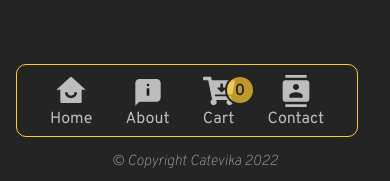
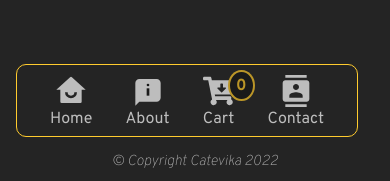
Before and after one commit to Catevika/catevika_shoplineart-client, a React (Vite) app: page / in a window 390 px wide. Shown: the part 660-841 px from the top of the page. Built offline with nearby package versions, Linux system fonts and the light colour scheme; no server answers; a web font is replaced by a local one; what pexels would draw is missing.

Commit message:
Fix Cart notif. + Add Remove from Cart

```diff
--- a/src/components/gallery/Gallery.jsx
+++ b/src/components/gallery/Gallery.jsx
@@ -93,7 +93,7 @@ export default function Gallery({ term })
 					</p>
 				</div>
 			)}
-			{term !== '' && nbPages === 0 ? <div className='error'>No matching result found. Try another term with a more detailed or a larger scope.</div> : null}
+			{term !== '' && nbPages === 0 ? <div className='error'>No matching result found.Try another term with a more detailed scope or a larger one.</div> : null}
 
 			{
 				!searching && !error && gallery?.length > 0 && (
--- a/src/components/sideBar/SideBar.jsx
+++ b/src/components/sideBar/SideBar.jsx
@@ -52,6 +52,7 @@ export default function SideBar()
 						</NavLink>
 					</li>
 					<li className='nav__item'>
+						<div className='nav__icon-notification-container'>
 							<NavLink
 								to='/cart'
 								title='Cart'
@@ -60,9 +61,10 @@ export default function SideBar()
 								}
 							>
 								<FaCartArrowDown className='nav__icon cart' />
-							<p title='Cart content' className='nav__icon-notification'>{cart.length}</p>
+								<p title='Cart content' className='nav__icon-notification'><strong>{cart.length}</strong></p>
 								{toggle ? <span>Cart</span> : null}
 							</NavLink>
+						</div>
 					</li>
 					<li className='nav__item'>
 						<NavLink
--- a/src/components/sideBar/sidebar.css
+++ b/src/components/sideBar/sidebar.css
@@ -58,20 +58,22 @@
   fill: var(--gold-70);
 }
 
-.nav__icon .cart {
+.nav__icon-notification-container {
   position: relative;
+  width: 100%;
 }
 
 .nav__icon-notification {
   position: absolute;
-  top: 255px;
-  right: 70px;
-  background-color: var(--gold-70);
-  color: var(--ultra-dark);
-  border: 2px solid var(--dark);
+  right: 40px;
+  top: -20px;
+  padding: 2px 6px 1px;
+  font-weight: 500;
+  color: var(--gold-70);
+  background-color: var(--ultra-dark);
+  border: 2px solid var(--gold-70);
   border-radius: 50%;
-  padding: 2px 8px 0;
-  font-weight: 500;
+  cursor: default;
 }
 
 @media screen and (max-width: 575px) {
@@ -108,8 +110,8 @@
   }
 
   .nav__icon-notification {
-    right: 30%;
-    top: 10px;
+    right: -20px;
+    top: -5px;
   }
 
   .nav__link {
--- a/src/context/cartContext/cartReducer.jsx
+++ b/src/context/cartContext/cartReducer.jsx
@@ -5,7 +5,8 @@ export const initialState = {
 	error: false
 };
 
-const CartReducer = (state, action) => {
+const CartReducer = (state, action) =>
+{
 	console.log(action);
 	switch (action.type) {
 		case 'ADD_TO_CART':
@@ -34,7 +35,7 @@ const CartReducer = (state, action) => {
 				newCart.splice(index, 1);
 			} else {
 				console.warn(
-					`Cant remove product (id: ${action.id}) as its not in cart!`
+					`Cant remove photo (id: ${action.id}) as its not in cart!`
 				);
 			}
 
--- a/src/pages/cart/Cart.jsx
+++ b/src/pages/cart/Cart.jsx
@@ -2,21 +2,19 @@ import { useContext } from 'react';
 import { Link } from 'react-router-dom';
 import { AuthContext } from '../../context/authContext/AuthContext';
 import { CartContext } from '../../context/cartContext/cartContext';
+import { HiMinusCircle } from 'react-icons/hi';
 import './cart.css';
-
-// TODO: See Home css to apply to Cart regarding the Nav-items + Size of the Cart view
 
 export default function Cart()
 {
 	const { user } = useContext(AuthContext).user;
-	const { cart } = useContext(CartContext);
-
+	const { cart, dispatch } = useContext(CartContext);
 
 	return (
 		<div className='cart__container'>
 			<div className='cart__wrapper'>
 				<div className='cart_welcome-text'>
-					<p>
+					<p title='Welcome'>
 						Hi&nbsp;<span>{user?.username}!</span>
 						{cart.length
 							? "Let's check your cart:"
@@ -38,14 +36,21 @@ export default function Cart()
 									alt={item.description}
 									className='cart__item-img'
 								/>
+								<div className='cart__item-icon-container'>
+									<HiMinusCircle title='Remove from cart' className='cart__item-icon' onClick={() => dispatch({
+										type: 'REMOVE_FROM_CART',
+										id: item.id
+									})
+									} />
+								</div>
 								<div className='cart__item-text'>
 									<div className='cart__item-text-out'>
-										<p><strong>Author:</strong> {item.author}</p>
-										<p><strong>Description:</strong> {item.description}</p>
-										<p><strong>Width:</strong> {item.width} px - <strong>Height:</strong> {item.height} px</p>
+										<p title='Author'><strong>Author:</strong> {item.author}</p>
+										<p title='Description'><strong>Description:</strong> {item.description}</p>
+										<p title='Width'><strong>Width:</strong> {item.width} px - <strong>Height:</strong> {item.height} px</p>
 									</div>
-									<p><strong>License:</strong> Free with <strong>attribution</strong> to <a href={item.authorUrl}><span>{item.author}</span></a> </p>
-									<p>OR <strong>donation</strong> via <strong>PayPal</strong> if available</p>
+									<p title={item.authorUrl}><strong>License:</strong> Free with <strong>attribution</strong> to <a href={item.authorUrl}><span>{item.author}</span></a> </p>
+									<p title='Paypal Donation'>OR <strong>donation</strong> via <strong>PayPal</strong> if available</p>
 								</div>
 							</li>
 						);
--- a/src/pages/cart/cart.css
+++ b/src/pages/cart/cart.css
@@ -25,6 +25,10 @@
   font-size: 1.2rem;
   font-weight: 700;
   margin-bottom: 10px;
+}
+
+.cart_welcome-text p span {
+  margin-right: 10px;
 }
 
 .cart_welcome-text span,
@@ -57,7 +61,26 @@
 .cart__item-img {
   width: 235px;
   padding: 10px;
-  border: 1px solid var(--white);
+  border: 1px solid var(--gray);
+}
+
+.cart__item-icon-container {
+  position: relative;
+  align-self: flex-start;
+}
+
+.cart__item-icon {
+  position: absolute;
+  z-index: 50;
+  top: 15px;
+  right: 15px;
+  width: 32px;
+  height: 32px;
+  fill: var(--red);
+}
+
+.cart__item-icon:hover {
+  cursor: pointer;
 }
 
 @media screen and (max-width: 725px) {
@@ -79,7 +102,6 @@
     flex-direction: column;
     justify-content: center;
     align-items: flex-start;
-    max-width: 215px;
     background-color: var(--dark-50);
     margin: 12px;
     padding-left: 10px;
@@ -111,10 +133,6 @@
     justify-content: flex-start;
   }
 
-  .cart_welcome-text p span {
-    margin-right: 10px;
-  }
-
   .cart__items {
     z-index: 10;
   }
@@ -144,3 +162,5 @@
     height: calc(100vh - 260px);
   }
 }
+
+@media screen and (min-width: 850px) {}
```
Lines whose indentation alone changed are shown as unchanged.
